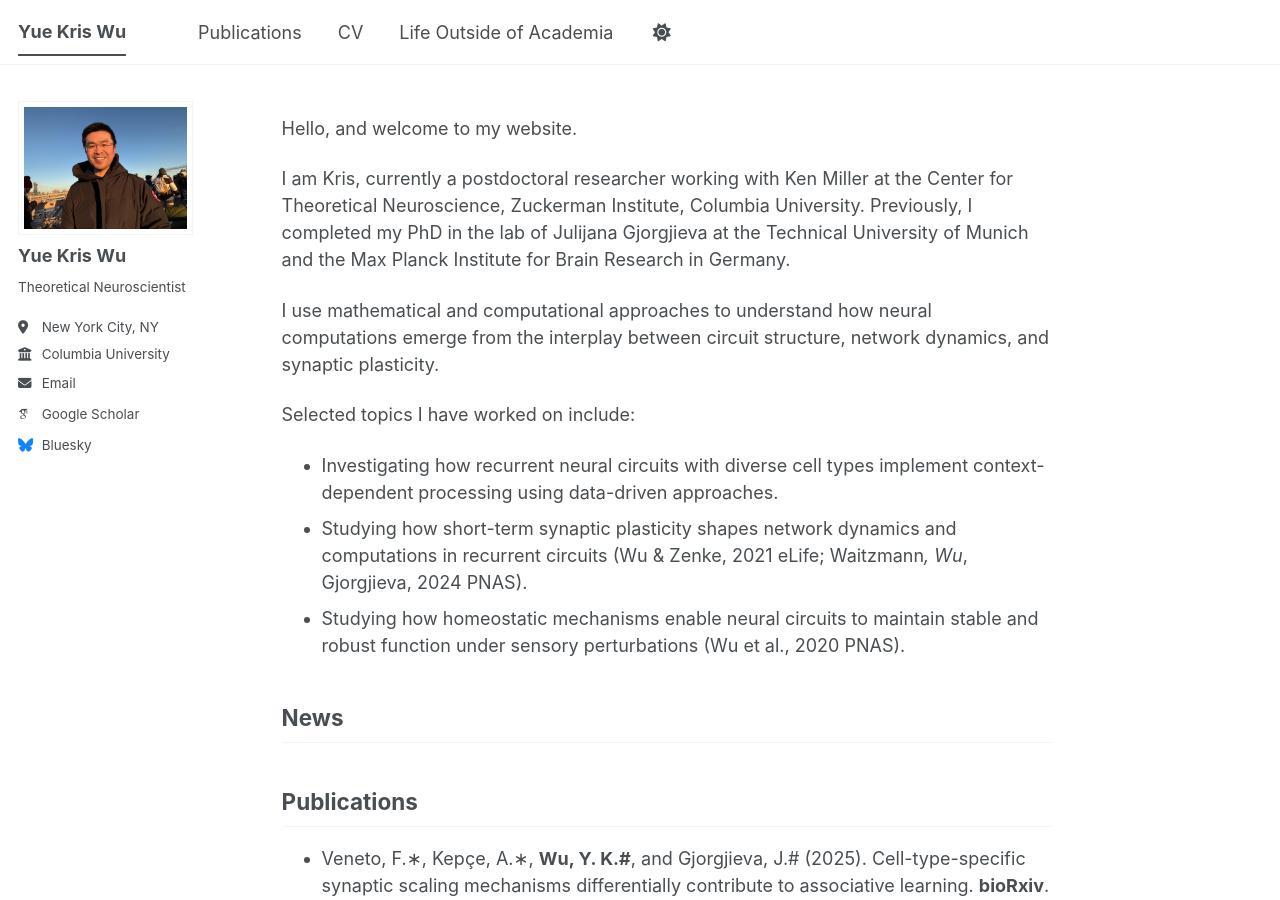
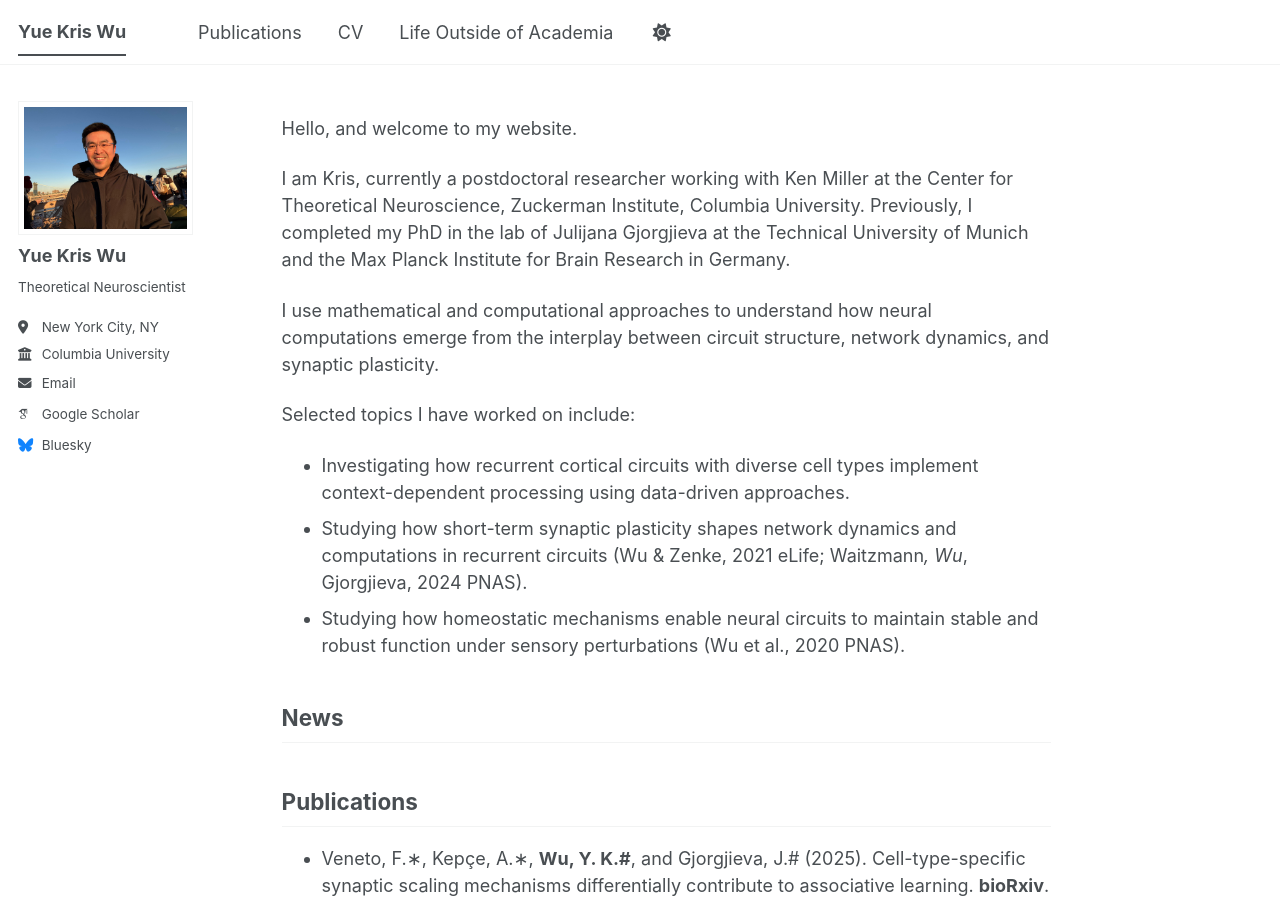
Before and after one commit to yuekriswu/yuekriswu.github.io, a Jekyll site: the page built from _pages/about.md, in a window 1280 px wide and 900 px high. Built offline with Jekyll 4.4.1, drawn with Linux system fonts in a browser that asks for light colours; some web fonts are replaced; a script bundle is joined from its source files by our own code; library files that are not in the unit come from our copies.

Commit message:
Update about.md

```diff
--- a/_pages/about.md
+++ b/_pages/about.md
@@ -14,7 +14,7 @@ I am Kris, currently a postdoctoral researcher working with Ken Miller at the Ce
 I use mathematical and computational approaches to understand how neural computations emerge from the interplay between circuit structure, network dynamics, and synaptic plasticity.
 
 Selected topics I have worked on include:
-* Investigating how recurrent neural circuits with diverse cell types implement context-dependent processing using data-driven approaches.
+* Investigating how recurrent cortical circuits with diverse cell types implement context-dependent processing using data-driven approaches.
 * Studying how short-term synaptic plasticity shapes network dynamics and computations in recurrent circuits (Wu & Zenke, 2021 eLife; Waitzmann*, Wu*, Gjorgjieva, 2024 PNAS).
 * Studying how homeostatic mechanisms enable neural circuits to maintain stable and robust function under sensory perturbations (Wu et al., 2020 PNAS).
 
```
